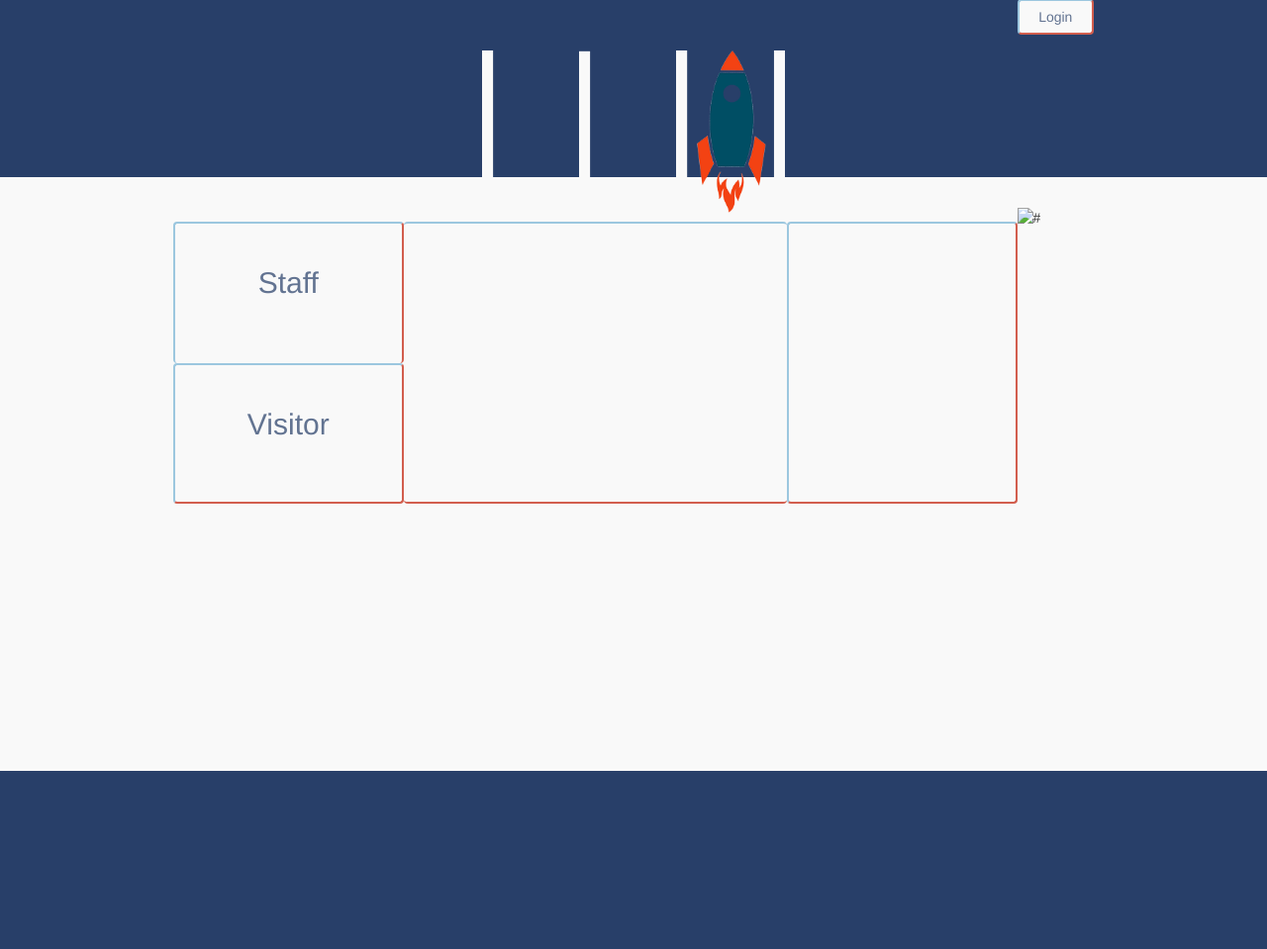
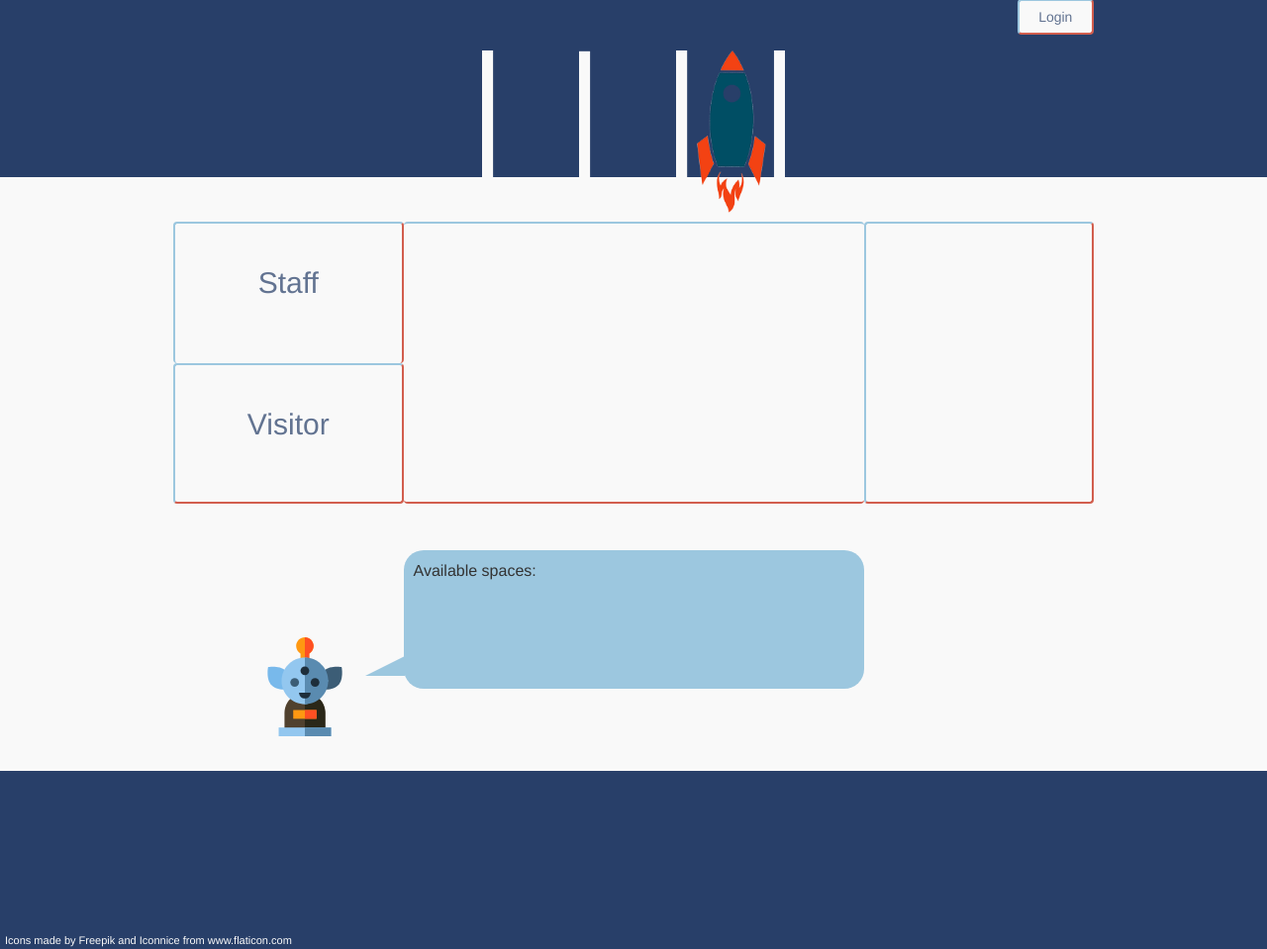
Before and after one commit to iO-Academy/parking-system, a PHP site: page / in a window 1280 px wide. Shown: the part 181-1140 px from the top of the page at 99% size. Run offline with PHP 8.4, Linux system fonts and the light colour scheme.

Commit message:
added alien and speech bubble

```diff
--- a/index.html
+++ b/index.html
@@ -27,12 +27,19 @@
                     <h2>Visitor</h2>
                 </a>
             </div>
-            <div class="col-md-5 date-select form btn"></div>
+            <div class="col-md-6 date-select form btn"></div>
             <div class="col-md-3 time-select form btn"></div>
-            <img src="#" alt="#">
+            <div class="col-md-3" id="alien-container">
+                <img id="alien" src="images/alien.svg" alt="#">
+            </div>
+            <div class="col-md-6" id="speech-bubble">
+                <div class="triangle"></div>
+                <p>Available spaces:</p>
+            </div>
         </div>
     </main>
     <footer>
+        <h4>Icons made by Freepik and Iconnice from www.flaticon.com</h4>
     </footer>
 </body>
 </html>
--- a/style/scss/footer.scss
+++ b/style/scss/footer.scss
@@ -1,3 +1,17 @@
 footer {
+
+  position: relative;
+
+  h4 {
+    position: absolute;
+    bottom: 3px;
+    left: 5px;
+    padding: 0;
+    margin: 0;
+    font-size: 11px;
+
+  }
   background-color: $footer-bg;
+  color: $footer-text;
+
   }
--- a/style/scss/layout.scss
+++ b/style/scss/layout.scss
@@ -8,6 +8,7 @@ header {
 
 main {
   height: 600px;
+  background-color: $main-bg;
 }
 
 footer {
@@ -19,10 +20,6 @@ footer {
   height: 100%;
 }
 
-main {
-  background-color: $main-bg;
-}
-
 .center-block {
   width: 960px;
 }
--- a/style/scss/main.scss
+++ b/style/scss/main.scss
@@ -32,3 +32,38 @@ main .container {
   -moz-transform: translateY(50%);
   transform: translateY(50%);
 }
+
+#alien-container {
+  position: relative;
+  height: 240px;
+}
+
+#alien {
+  width: 100px;
+  position: absolute;
+  bottom: 20px;
+  right: 50px;
+}
+
+#speech-bubble {
+  background-color: $bubble-bg;
+  @include border-radius(20px);
+  height: 140px;
+  padding: 10px;
+  margin-top: 32px;
+
+  p {
+    font-size: 16px;
+  }
+}
+
+.triangle {
+  width: 0;
+  height: 0;
+  border-style: solid;
+  border-width: 0 0 20px 40px;
+  border-color: transparent transparent #9cc7df transparent;
+  left: -39px;
+  position: absolute;
+  bottom: 13px;
+}
--- a/style/scss/mixins.scss
+++ b/style/scss/mixins.scss
@@ -3,3 +3,9 @@
   -webkit-box-shadow: 2px -3px 23px 10px $color;
   box-shadow: 2px -3px 23px 10px $color;
 }
+
+@mixin border-radius($size) {
+  -moz-border-radius: ($size);
+  -webkit-border-radius: ($size);
+  -moz-border-radius: ($size);
+}
--- a/style/scss/variables.scss
+++ b/style/scss/variables.scss
@@ -21,3 +21,7 @@ $button-outline-br: $jelly-bean;
 $button-text: $dark-blue-gray;
 $button-bg-hover: $pale-cerulean;
 $button-text-hover: $purple-navy;
+
+$footer-text: $snow;
+
+$bubble-bg: $pale-cerulean;
--- a/style/style.css
+++ b/style/style.css
@@ -39,7 +39,16 @@ header {
   float: right; }
 
 footer {
-  background-color: #283f69; }
+  position: relative;
+  background-color: #283f69;
+  color: #F9F9F9; }
+  footer h4 {
+    position: absolute;
+    bottom: 3px;
+    left: 5px;
+    padding: 0;
+    margin: 0;
+    font-size: 11px; }
 
 header {
   height: 180px; }
@@ -48,7 +57,8 @@ header {
   height: 180px; }
 
 main {
-  height: 600px; }
+  height: 600px;
+  background-color: #F9F9F9; }
 
 footer {
   height: 180px; }
@@ -56,9 +66,6 @@ footer {
 .container {
   width: 100%;
   height: 100%; }
-
-main {
-  background-color: #F9F9F9; }
 
 .center-block {
   width: 960px; }
@@ -91,4 +98,35 @@ main .container {
   -moz-transform: translateY(50%);
   transform: translateY(50%); }
 
+#alien-container {
+  position: relative;
+  height: 240px; }
+
+#alien {
+  width: 100px;
+  position: absolute;
+  bottom: 20px;
+  right: 50px; }
+
+#speech-bubble {
+  background-color: #9cc7df;
+  -moz-border-radius: 20px;
+  -webkit-border-radius: 20px;
+  -moz-border-radius: 20px;
+  height: 140px;
+  padding: 10px;
+  margin-top: 32px; }
+  #speech-bubble p {
+    font-size: 16px; }
+
+.triangle {
+  width: 0;
+  height: 0;
+  border-style: solid;
+  border-width: 0 0 20px 40px;
+  border-color: transparent transparent #9cc7df transparent;
+  left: -39px;
+  position: absolute;
+  bottom: 13px; }
+
 /*# sourceMappingURL=style.css.map */
```
Also changed, not shown: images/alien.svg (added), images/speech-bubble.png (added), images/speech-bubble.svg (added), 1 other file.
